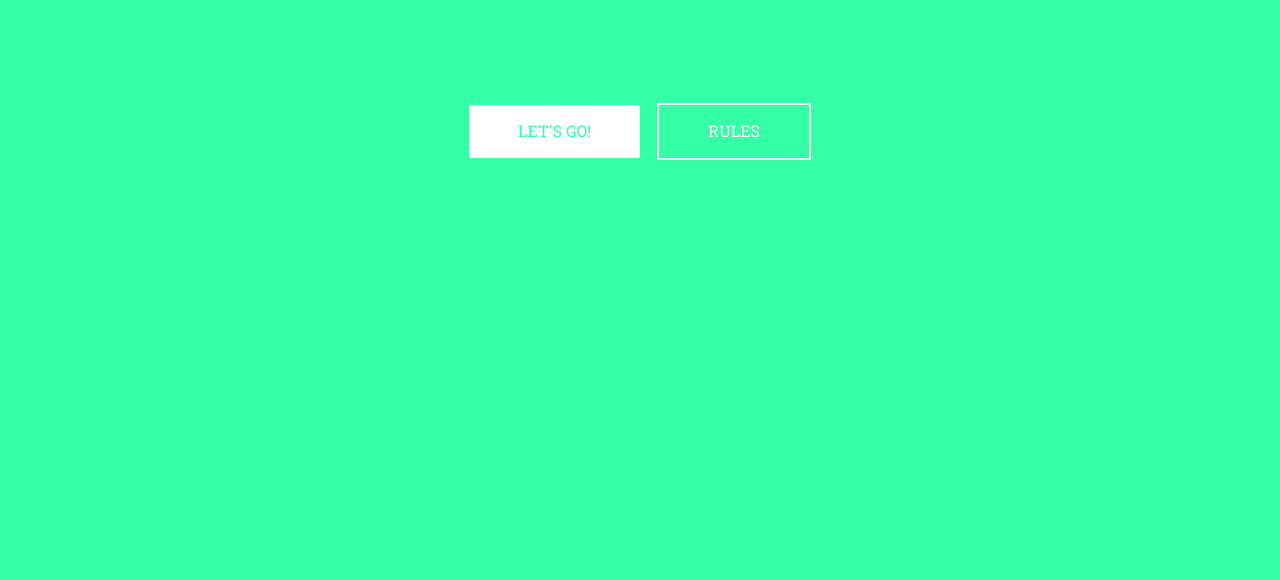
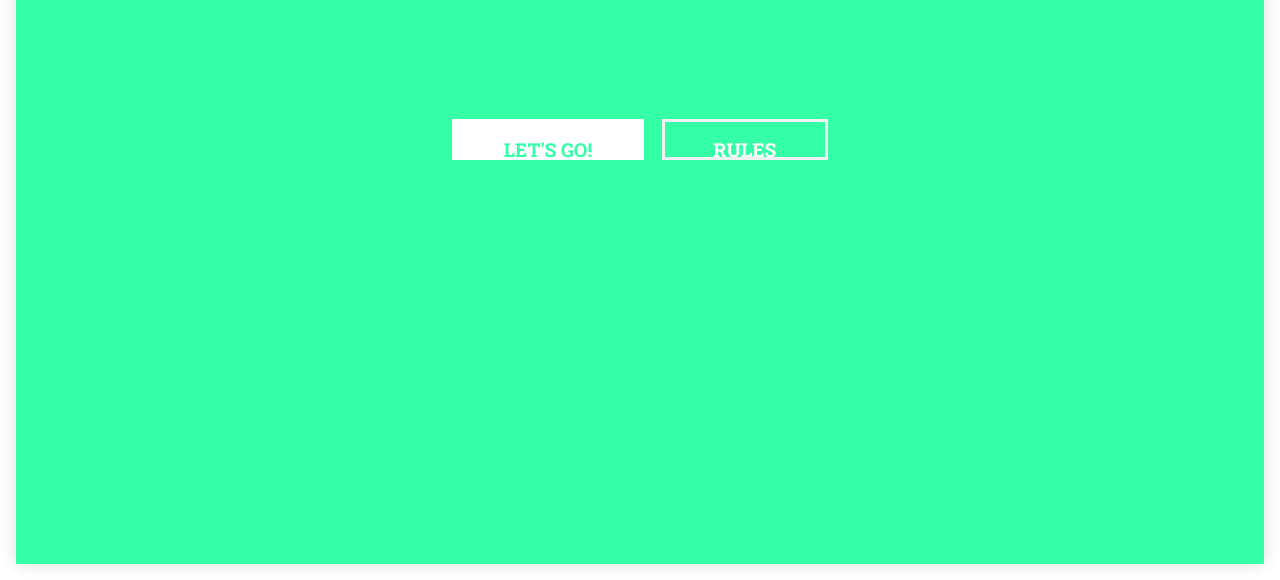
Before and after one commit to dlasch089/do-not-drink-game, a plain HTML site: page index.html in a window 1280 px wide. Shown: the part 220-800 px from the top of the page. Drawn offline with nearby package versions, Linux system fonts and the light colour scheme.

Commit message:
started desktop styling

```diff
--- a/css/main.css
+++ b/css/main.css
@@ -9,9 +9,16 @@ html {
 body {
   font-family: 'Roboto Slab', serif;
   color: white;
-  background: #35FFA6;
+  background: white;
   /*#35FFA6*/
   text-align: center;
+}
+
+.container {
+  height: 96vh;
+  box-shadow: 0em 0em 1em #DCDCDC;
+  margin: 1em;
+  background-color: #35FFA6;
 }
 
 button {
@@ -20,6 +27,8 @@ button {
   /* max-width: 300px; */
   margin: 2%;
   padding: 4% 11%;
+  font-size: 1.2rem;
+  font-weight: bolder;
 }
 
 #ghost-btn {
@@ -27,14 +36,16 @@ button {
   border-color: #F2F2F2;
   color: white;
   border-style: solid;
+  border-width: 3px;
 }
 
 #attention-btn {
   background: white;
-  border-color: #F2F2F2;
+  border-color: white;
   color: #35FFA6;
-  /*#35FFA6*/
-  border-style: none;
+  /* border-style: none; */
+  border-style: solid;
+  border-width: 3px;
 }
 
 h1 {
@@ -81,14 +92,6 @@ header, footer, main {
   /*min-height: 200px;*/
 }
 
-#action-section {
-  display: flex;
-  flex-direction: row;
-  width: 100%;
-  justify-content: center;
-  padding: 8% 0;
-}
-
 .padding-startscreen {
   padding: 30% 0;
 }
@@ -125,8 +128,16 @@ header, footer, main {
 
 /* ---- Start the big Screen Design ---- */
 
-@media (min-width: 960px) {
+@media (min-width: 920px) {
   #action-section {
     padding: 2% 0;
+    padding: 2% 0;
+    justify-content: center;
+    flex-direction: row;
+    width: 100%;
+    display: flex;
+  }
+  button {
+    max-height: 2em;
   }
 }
--- a/index.html
+++ b/index.html
@@ -15,6 +15,7 @@
   </head>
 
   <body>
+    <div class="container">
       <header id='header'>
       </header>
 
@@ -23,7 +24,7 @@
 
       <footer id='footer'>
       </footer>
-
+    </div>
     <script src="https://code.jquery.com/jquery-3.2.1.slim.min.js" integrity="sha384-KJ3o2DKtIkvYIK3UENzmM7KCkRr/rE9/Qpg6aAZGJwFDMVNA/GpGFF93hXpG5KkN" crossorigin="anonymous"></script>
     <script src="https://cdnjs.cloudflare.com/ajax/libs/popper.js/1.12.3/umd/popper.min.js" integrity="sha384-vFJXuSJphROIrBnz7yo7oB41mKfc8JzQZiCq4NCceLEaO4IHwicKwpJf9c9IpFgh" crossorigin="anonymous"></script>
     <script src="https://maxcdn.bootstrapcdn.com/bootstrap/4.0.0-beta.2/js/bootstrap.min.js" integrity="sha384-alpBpkh1PFOepccYVYDB4do5UnbKysX5WZXm3XxPqe5iKTfUKjNkCk9SaVuEZflJ" crossorigin="anonymous"></script>
--- a/js/game.js
+++ b/js/game.js
@@ -27,6 +27,7 @@ function rules() {
 }
 
 function startScreen() {
+  var self = this;
   var main = document.getElementById('main');
   var divAround = document.createElement('div');
   divAround.setAttribute('id', 'div-around');
@@ -36,13 +37,13 @@ function startScreen() {
   text.innerHTML = 'Do The Opposite!'.toUpperCase();
   text.setAttribute('class', 'padding-startscreen');
   divAround.appendChild(text);
-  // Display the Reset-Button:
+  // Display the Start-Button:
   var startButton = document.createElement('button');
   startButton.innerHTML = "Let's Go!".toUpperCase();
   startButton.setAttribute('class', 'button');
   startButton.setAttribute('id', 'attention-btn');
   divAround.appendChild(startButton);
-  // Display the Reset-Button:
+  // Display the Rules-Button:
   var resetButton = document.createElement('button');
   resetButton.innerHTML = "Rules".toUpperCase();
   resetButton.setAttribute('class', 'button');
--- a/js/src.js
+++ b/js/src.js
@@ -1,9 +1,10 @@
 'use strict';
 
-var game = new CreateGame();
-var array = game.challenge[0];
+var game;
+
 $(document).ready(function() {
 
+  game = new CreateGame();
   startScreen();
 
 
```
Lines whose indentation alone changed are shown as unchanged.
